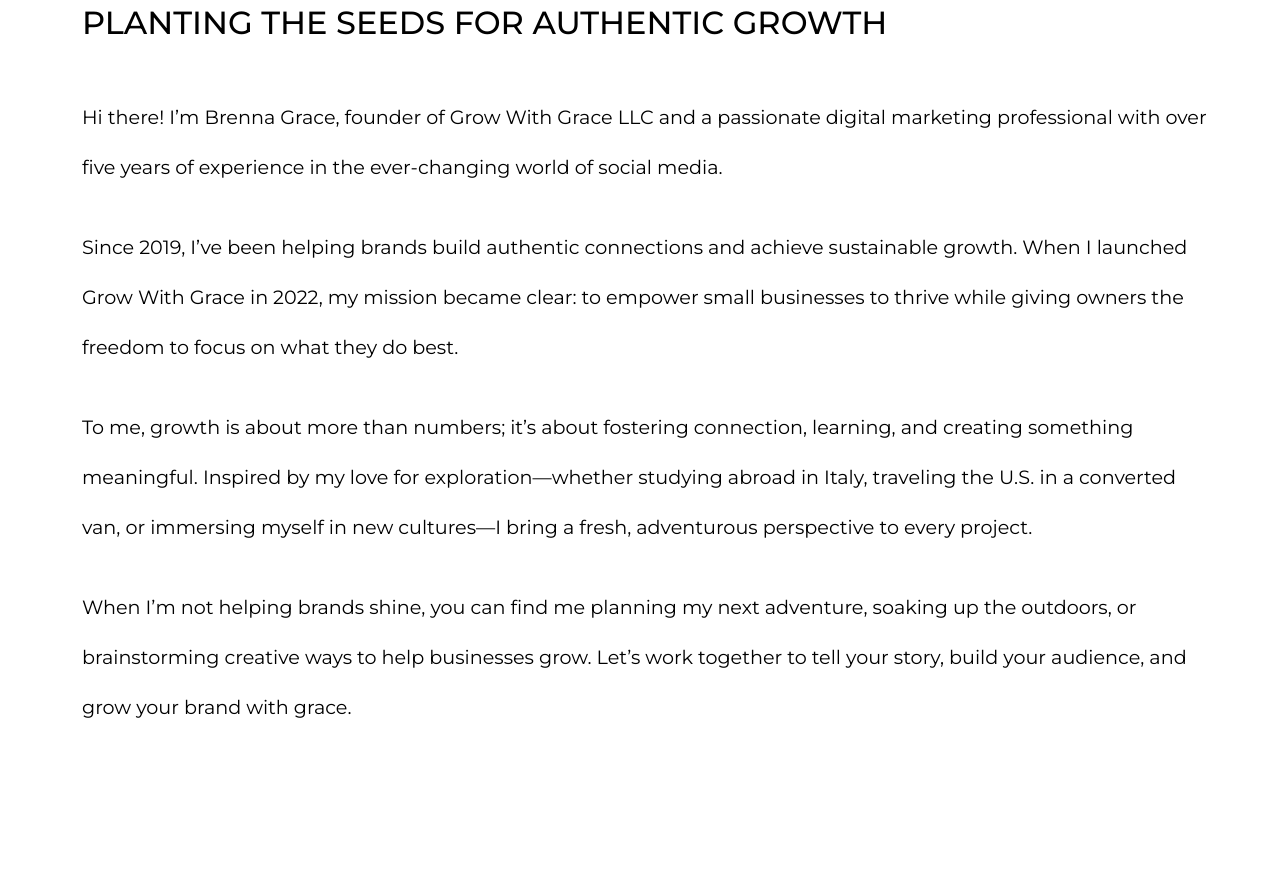
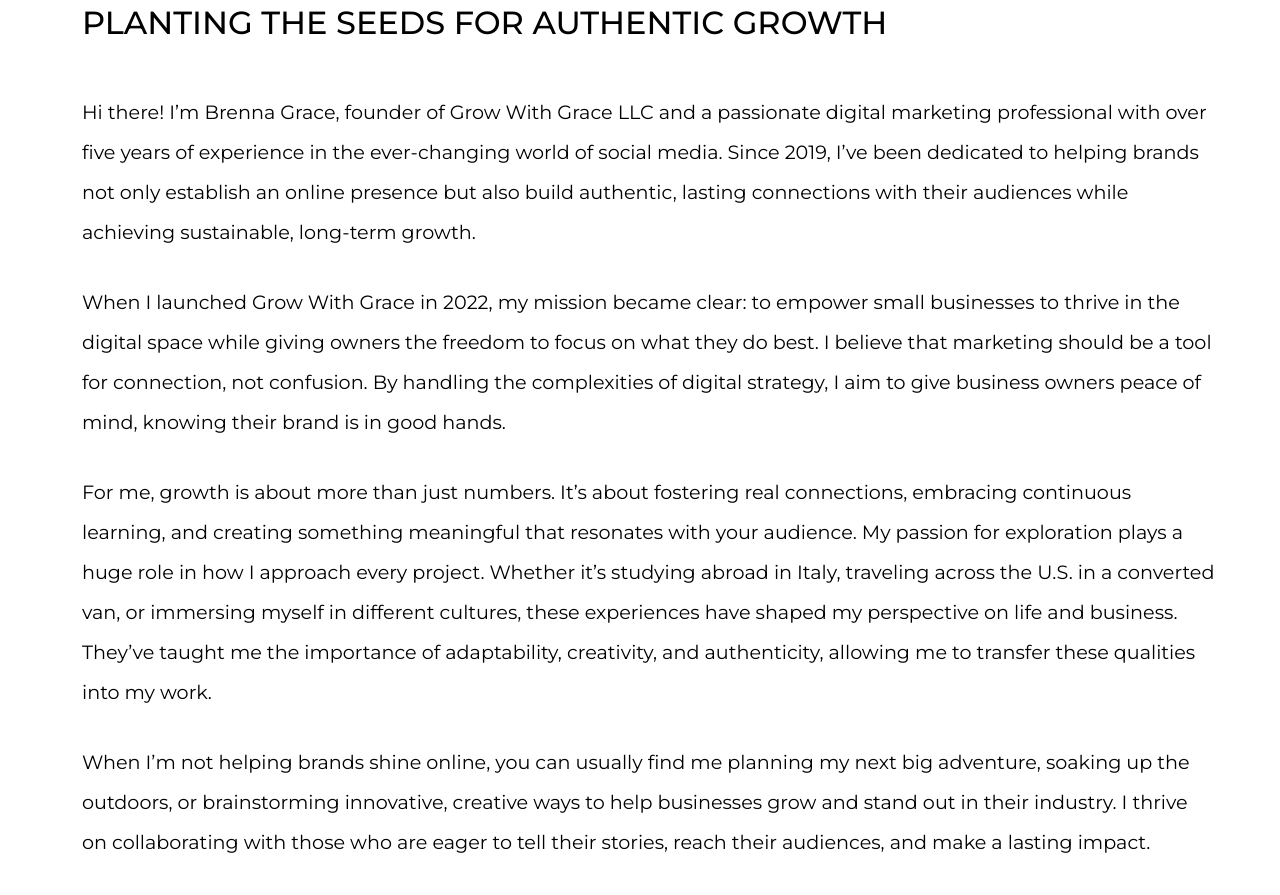
Before and after one commit to andrewdent1/b-portfolio-2, a plain HTML site: page index.html in a window 1280 px wide. Shown: the part 997-1892 px from the top of the page. Drawn offline with Linux system fonts and the light colour scheme; a web font is replaced by a local one.

Commit message:
updated about text'

```diff
--- a/index.html
+++ b/index.html
@@ -50,7 +50,7 @@
         <div class="hero-content">
             <img src="b-selfie.JPG" alt="Profile Photo">
             <h1 class="name">Grow With Grace</h1>
-            <p class="title">Digital Marketing</p>
+            <p class="title">Digital Marketing & Social Media Services</p>
         </div>
     </section>
 
@@ -63,17 +63,24 @@
         <div id="about">
             <h2>Planting the Seeds for Authentic Growth</h2>
             <p>Hi there! I’m Brenna Grace, founder of Grow With Grace LLC and a passionate digital marketing
-                professional with over five years of experience in the ever-changing world of social media.</p>
-            <p>Since 2019, I’ve been helping brands build authentic connections and achieve sustainable growth. When I
-                launched Grow With Grace in 2022, my mission became clear: to empower small businesses to thrive while
-                giving owners the freedom to focus on what they do best.</p>
-            <p>To me, growth is about more than numbers; it’s about fostering connection, learning, and creating
-                something meaningful. Inspired by my love for exploration—whether studying abroad in Italy, traveling
-                the U.S. in a converted van, or immersing myself in new cultures—I bring a fresh, adventurous
-                perspective to every project.</p>
-            <p>When I’m not helping brands shine, you can find me planning my next adventure, soaking up the outdoors,
-                or brainstorming creative ways to help businesses grow. Let’s work together to tell your story, build
-                your audience, and grow your brand with grace.</p>
+                professional with over five years of experience in the ever-changing world of social media. Since 2019,
+                I’ve been dedicated to helping brands not only establish an online presence but also build authentic,
+                lasting connections with their audiences while achieving sustainable, long-term growth.</p>
+            <p>When I launched Grow With Grace in 2022, my mission became clear: to empower small businesses to thrive
+                in the digital space while giving owners the freedom to focus on what they do best. I believe that
+                marketing should be a tool for connection, not confusion. By handling the complexities of digital
+                strategy, I aim to give business owners peace of mind, knowing their brand is in good hands.</p>
+            <p>For me, growth is about more than just numbers. It’s about fostering real connections, embracing
+                continuous learning, and creating something meaningful that resonates with your audience. My
+                passion for exploration plays a huge role in how I approach every project. Whether it’s studying abroad
+                in Italy, traveling across the U.S. in a converted van, or immersing myself in different cultures, these
+                experiences have shaped my perspective on life and business. They’ve taught me the
+                importance of adaptability, creativity, and authenticity, allowing me to transfer these qualities into
+                my work.</p>
+            <p>When I’m not helping brands shine online, you can usually find me planning my next big adventure, soaking
+                up the outdoors, or brainstorming innovative, creative ways to help businesses grow and stand out in
+                their industry. I thrive on collaborating with those who are eager to tell their
+                stories, reach their audiences, and make a lasting impact.</p>
         </div>
     </section>
 
--- a/styles.css
+++ b/styles.css
@@ -203,14 +203,14 @@ nav a:hover {
 #about p {
     padding-bottom: 30px;
     font-size: 1.2rem;
-    line-height: 50px;
+    line-height: 40px;
     /* Responsive font size */
 }
 
 #services {
     padding: 100px 100px 150px 100px;
     font-family: 'Montserrat', serif;
-    background-color: #9cc19b;
+    background-color: #9cc19b72;
 }
 
 #services h2 {
@@ -220,7 +220,6 @@ nav a:hover {
     padding-bottom: 75px;
     padding-top: 50px;
     font-weight: 500;
-    color: white;
 }
 
 #whatido-details {
@@ -237,11 +236,11 @@ nav a:hover {
     /* Center content horizontally */
     text-align: center;
     /* Center text content */
-    background-color: rgb(241, 241, 241);
+    background-color: rgb(245, 245, 245);
     margin: 10px;
     border-radius: 10px;
     padding: 50px;
-    box-shadow: 0 3px 4px rgba(0, 0, 0, 0.33);
+    box-shadow: 0 3px 8px rgba(0, 0, 0, 0.33);
 }
 
 #whatido-details div:hover {
```
